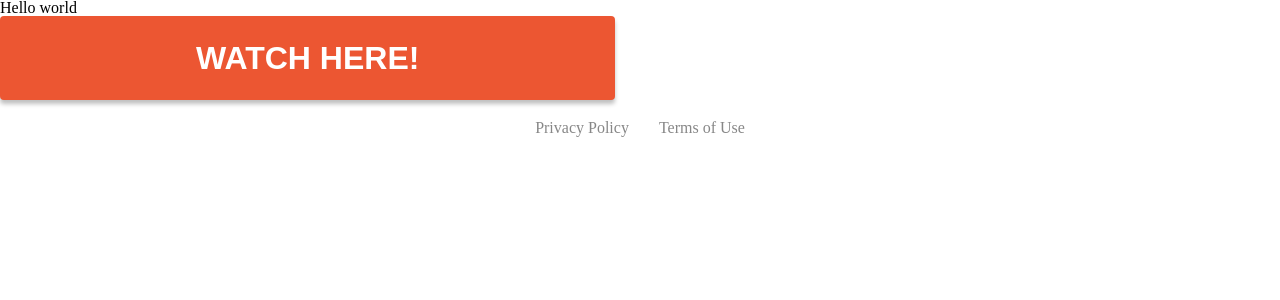
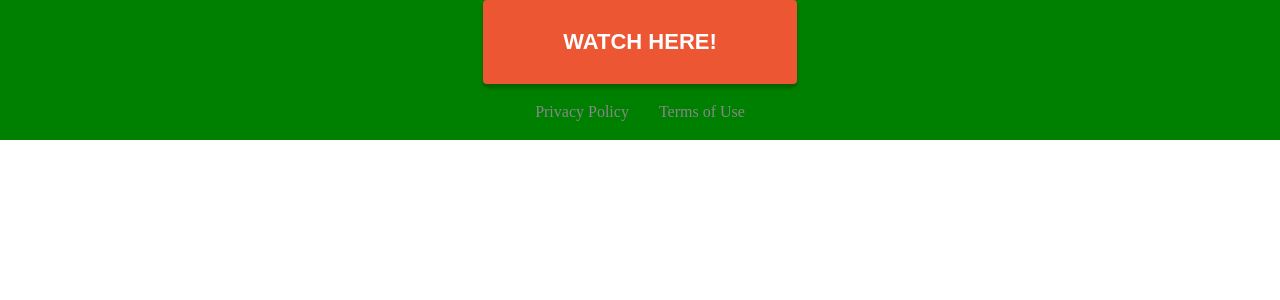
Before and after one commit to elisamunoz/movie-picker, a React (Create React App) app: page / in a window 1280 px wide. Shown: the top 300 px of the page. Built offline with nearby package versions, Linux system fonts and the light colour scheme.

Commit message:
footer style

```diff
--- a/src/App.js
+++ b/src/App.js
@@ -1,16 +1,11 @@
-import "./App.scss";
 import "assets/styles/reset.scss";
 import Button from "ui/components/button";
-import Footer from "ui/layouts/footer";
+import PageLayout from "ui/layout";
 
-function App() {
-  return (
-    <>
-      <h1>Hello world</h1>
-      <Button text="WATCH HERE!" />
-      <Footer />
-    </>
-  );
-}
+const App = () => (
+  <PageLayout>
+    <Button text="WATCH HERE!" />
+  </PageLayout>
+);
 
 export default App;
--- a/src/App.scss
+++ /dev/null
@@ -1,38 +0,0 @@
-.App {
-  text-align: center;
-}
-
-.App-logo {
-  height: 40vmin;
-  pointer-events: none;
-}
-
-@media (prefers-reduced-motion: no-preference) {
-  .App-logo {
-    animation: App-logo-spin infinite 20s linear;
-  }
-}
-
-.App-header {
-  background-color: #282c34;
-  min-height: 100vh;
-  display: flex;
-  flex-direction: column;
-  align-items: center;
-  justify-content: center;
-  font-size: calc(10px + 2vmin);
-  color: white;
-}
-
-.App-link {
-  color: #61dafb;
-}
-
-@keyframes App-logo-spin {
-  from {
-    transform: rotate(0deg);
-  }
-  to {
-    transform: rotate(360deg);
-  }
-}
--- a/src/ui/components/button/Button.module.scss
+++ b/src/ui/components/button/Button.module.scss
@@ -5,12 +5,15 @@
   color: $white;
   box-shadow: 0px 4px 4px rgba(0, 0, 0, 0.25);
   border-radius: $border-radius;
-  padding: 23px 196px;
+  // padding: 23px 196px;
+  padding: 23px 80px;
+  box-sizing: border-box;
   cursor: pointer;
 
   // font style
   font-weight: 700;
-  font-size: 32px;
+  // font-size: 32px;
+  font-size: 22px;
   line-height: 38px;
   transition: $transition;
 
@@ -25,5 +28,6 @@
 
   &:disabled {
     background: $gray;
+    cursor: none;
   }
 }
--- /dev/null
+++ b/src/ui/layout/index.js
@@ -0,0 +1,11 @@
+import Footer from "./footer";
+import styles from "./layout.module.scss";
+
+const Layout = ({ children }) => (
+  <div className={styles.wrapper}>
+    <div className={styles.children}>{children}</div>
+    <Footer />
+  </div>
+);
+
+export default Layout;
--- /dev/null
+++ b/src/ui/layout/layout.module.scss
@@ -0,0 +1,15 @@
+@import "assets/styles/abstract/index.scss";
+
+.wrapper {
+  display: flex;
+  justify-content: center;
+  flex-direction: column;
+  height: 100%;
+  width: 100%;
+  background: green;
+}
+
+.children {
+  display: flex;
+  justify-content: center;
+}
```
Also changed, not shown: src/ui/layout/footer/Footer.js (renamed from src/ui/layouts/footer/Footer.js), src/ui/layout/footer/Footer.module.scss (renamed from src/ui/layouts/footer/Footer.module.scss), src/ui/layout/footer/index.js (renamed from src/ui/layouts/footer/index.js).
